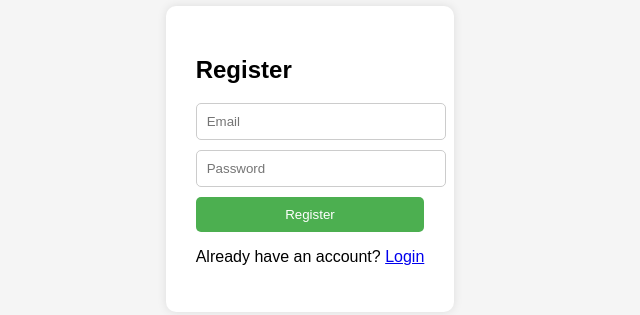
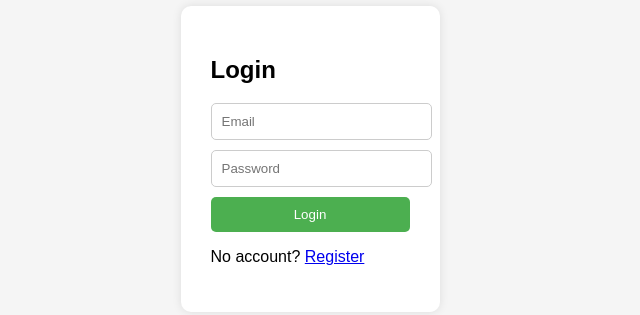
Before and after one commit to Dami-creator/CoinZap-NG, a website: page public/login.html in a window 1280 px wide. Shown: the part 249-564 px from the top of the page, without its empty margins (330-970 px from the left). Drawn offline with Linux system fonts and the light colour scheme.

Commit message:
Add login.html

```diff
--- a/public/login.html
+++ b/public/login.html
@@ -3,7 +3,7 @@
 <head>
   <meta charset="UTF-8">
   <meta name="viewport" content="width=device-width, initial-scale=1.0">
-  <title>Register - CoinZap NG</title>
+  <title>Login - CoinZap NG</title>
   <style>
     body { font-family: Arial; background:#f5f5f5; display:flex; justify-content:center; align-items:center; height:100vh; }
     form { background:white; padding:30px; border-radius:10px; box-shadow:0 0 10px rgba(0,0,0,0.1); }
@@ -12,12 +12,12 @@
   </style>
 </head>
 <body>
-  <form action="/register" method="POST">
-    <h2>Register</h2>
+  <form action="/login" method="POST">
+    <h2>Login</h2>
     <input type="email" name="email" placeholder="Email" required>
     <input type="password" name="password" placeholder="Password" required>
-    <button type="submit">Register</button>
-    <p>Already have an account? <a href="login.html">Login</a></p>
+    <button type="submit">Login</button>
+    <p>No account? <a href="register.html">Register</a></p>
   </form>
 </body>
 </html>
```
